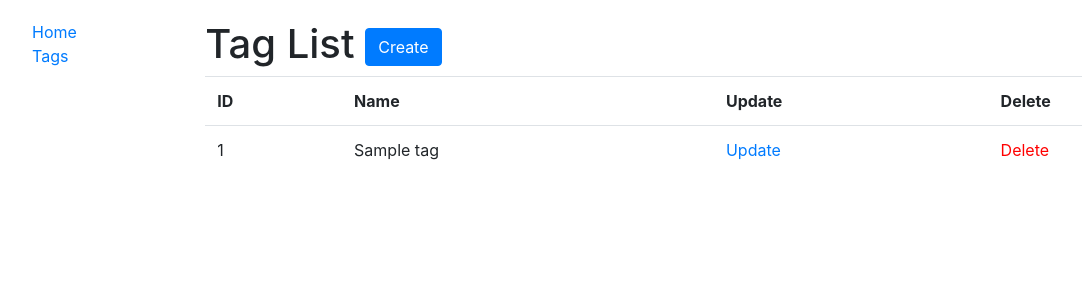
After one commit to KatyaVasylieva/to_do_list, a Django app: page /tags/ in a window 1280 px wide. The commit adds this page. Shown: the top 300 px of the page, without its empty margins (23-1105 px from the left). Run offline with Django 4.2, Linux system fonts and the light colour scheme; tables that the repository leaves empty hold one stand-in row (values such as "Sample post").

Commit message:
Solution

```diff
--- a/templates/includes/sidebar.html
+++ b/templates/includes/sidebar.html
@@ -1,6 +1,6 @@
 <ul style="list-style: none">
 
   <li><a href="{% url "to-do:index" %}">Home</a></li>
-  <li><a href="">Tags</a></li>
+  <li><a href="{% url "to-do:tag-list" %}">Tags</a></li>
 
 </ul>
--- /dev/null
+++ b/templates/to_do/tag_list.html
@@ -0,0 +1,46 @@
+{% extends "base.html" %}
+
+{% block content %}
+  <h1>
+    Tag List
+    <a href="{% url "to-do:tag-create" %}" class="btn btn-primary link-to-page">
+      Create
+    </a>
+  </h1>
+
+  {% if tag_list %}
+    <table class="table">
+      <tr>
+        <th>ID</th>
+        <th>Name</th>
+        <th>Update</th>
+        <th>Delete</th>
+      </tr>
+
+      {% for tag in tag_list %}
+        <tr>
+          <td>
+              {{ tag.id }}
+          </td>
+          <td>
+              {{ tag.name }}
+          </td>
+          <td>
+              <a href="{% url "to-do:tag-update" pk=tag.id %}">
+                Update
+              </a>
+            </td>
+            <td>
+              <a style="color: red"
+                href="{% url "to-do:tag-delete" pk=tag.id %}">
+                Delete
+              </a>
+            </td>
+        </tr>
+      {% endfor %}
+    </table>
+
+  {% else %}
+      <p>There are no tags.</p>
+  {% endif %}
+{% endblock %}
--- a/to_do/urls.py
+++ b/to_do/urls.py
@@ -5,6 +5,10 @@ from .views import (
     TaskCreateView,
     TaskUpdateView,
     TaskDeleteView,
+    TagListView,
+    TagCreateView,
+    TagUpdateView,
+    TagDeleteView
 )
 
 urlpatterns = [
@@ -12,6 +16,10 @@ urlpatterns = [
     path("tasks/create/", TaskCreateView.as_view(), name="task-create"),
     path("tasks/<int:pk>/update/", TaskUpdateView.as_view(), name="task-update"),
     path("tasks/<int:pk>/delete/", TaskDeleteView.as_view(), name="task-delete"),
+    path("tags/", TagListView.as_view(), name="tag-list"),
+    path("tags/create/", TagCreateView.as_view(), name="tag-create"),
+    path("tags/<int:pk>/update/", TagUpdateView.as_view(), name="tag-update"),
+    path("tags/<int:pk>/delete/", TagDeleteView.as_view(), name="tag-delete"),
 ]
 
 app_name = "to-do"
--- a/to_do/views.py
+++ b/to_do/views.py
@@ -1,7 +1,7 @@
 from django.urls import reverse, reverse_lazy
 from django.views import generic
 
-from to_do.models import Task
+from to_do.models import Task, Tag
 
 
 class Index(generic.ListView):
@@ -26,3 +26,26 @@ class TaskUpdateView(generic.UpdateView):
 class TaskDeleteView(generic.DeleteView):
     model = Task
     success_url = reverse_lazy("to-do:index")
+
+
+class TagListView(generic.ListView):
+    model = Tag
+
+
+class TagCreateView(generic.CreateView):
+    model = Tag
+    fields = "__all__"
+    template_name = "to_do/tag_form.html"
+    success_url = reverse_lazy("to-do:tag-list")
+
+
+class TagUpdateView(generic.UpdateView):
+    model = Tag
+    fields = "__all__"
+    template_name = "to_do/tag_form.html"
+    success_url = reverse_lazy("to-do:tag-list")
+
+
+class TagDeleteView(generic.DeleteView):
+    model = Tag
+    success_url = reverse_lazy("to-do:tag-list")
```
Also changed, not shown: templates/to_do/tag_form.html (added, +12 -0 lines).
